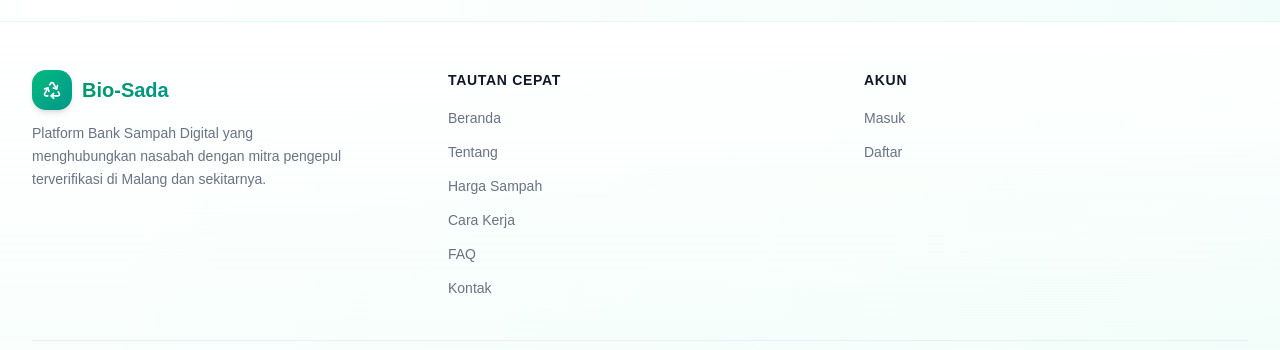
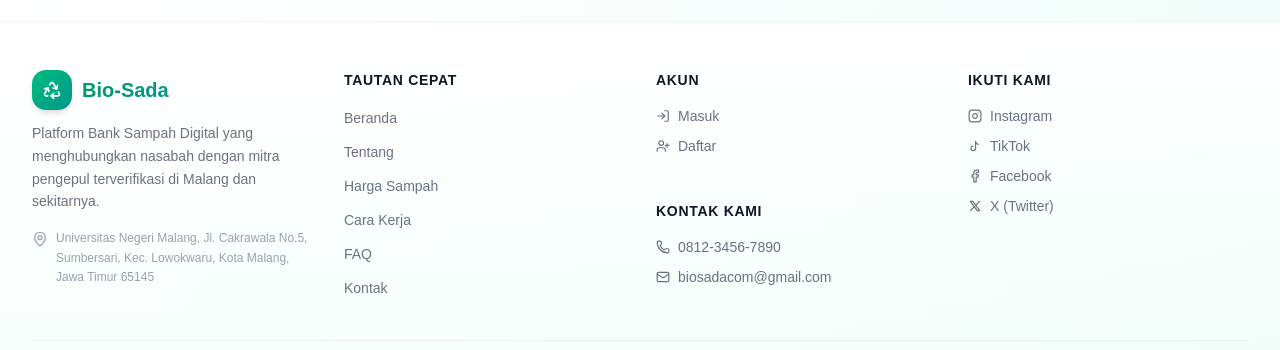
Before and after one commit to bafaqih/Bio-Sada, a React (Vite) app: page / in a window 1280 px wide. Shown: the part 4711-5061 px from the top of the page. Built offline with nearby package versions, Linux system fonts and the light colour scheme; no server answers; the database is empty.

Commit message:
update footer

```diff
--- a/src/pages/landingpage/sections/Footer.tsx
+++ b/src/pages/landingpage/sections/Footer.tsx
@@ -1,5 +1,5 @@
 import { Link } from 'react-router-dom';
-import { Recycle } from 'lucide-react';
+import { Recycle, MapPin, Phone, Mail, LogIn, UserPlus } from 'lucide-react';
 
 const QUICK_LINKS = [
   { label: 'Beranda', href: '#beranda' },
@@ -8,6 +8,48 @@ const QUICK_LINKS = [
   { label: 'Cara Kerja', href: '#cara-kerja' },
   { label: 'FAQ', href: '#faq' },
   { label: 'Kontak', href: '#kontak' },
+];
+
+const SOCIALS = [
+  {
+    label: 'Instagram',
+    href: 'https://instagram.com/biosadaofficial',
+    icon: (props: any) => (
+      <svg {...props} viewBox="0 0 24 24" fill="none" stroke="currentColor" strokeWidth="2" strokeLinecap="round" strokeLinejoin="round">
+        <rect x="2" y="2" width="20" height="20" rx="5" ry="5" />
+        <path d="M16 11.37A4 4 0 1 1 12.63 8 4 4 0 0 1 16 11.37z" />
+        <line x1="17.5" y1="6.5" x2="17.51" y2="6.5" />
+      </svg>
+    )
+  },
+  {
+    label: 'TikTok',
+    href: 'https://tiktok.com/@biosadaofficial',
+    icon: (props: any) => (
+      <svg {...props} viewBox="0 0 24 24" fill="none" stroke="currentColor" strokeWidth="2" strokeLinecap="round" strokeLinejoin="round">
+        <path d="M9 12a4 4 0 1 0 4 4V4a5 5 0 0 0 5 5" />
+      </svg>
+    )
+  },
+  {
+    label: 'Facebook',
+    href: 'https://facebook.com/biosadaofficial',
+    icon: (props: any) => (
+      <svg {...props} viewBox="0 0 24 24" fill="none" stroke="currentColor" strokeWidth="2" strokeLinecap="round" strokeLinejoin="round">
+        <path d="M18 2h-3a5 5 0 0 0-5 5v3H7v4h3v8h4v-8h3l1-4h-4V7a1 1 0 0 1 1-1h3z" />
+      </svg>
+    )
+  },
+  {
+    label: 'X (Twitter)',
+    href: 'https://x.com/biosadaofficial',
+    icon: (props: any) => (
+      <svg {...props} viewBox="0 0 24 24" fill="none" stroke="currentColor" strokeWidth="2" strokeLinecap="round" strokeLinejoin="round">
+        <path d="M4 4l11.733 16h4.267l-11.733-16z" />
+        <path d="M4 20l6.768-6.768m2.464-2.464l6.768-6.768" />
+      </svg>
+    )
+  },
 ];
 
 const handleNavClick = (href: string) => {
@@ -19,9 +61,9 @@ export default function Footer() {
   return (
     <footer className="border-t border-emerald-100/50 bg-gradient-to-b from-white to-emerald-50/40">
       <div className="mx-auto max-w-7xl px-4 py-12 sm:px-6 lg:px-8">
-        <div className="grid gap-8 sm:grid-cols-2 lg:grid-cols-3">
+        <div className="grid gap-8 sm:grid-cols-2 lg:grid-cols-4">
           {/* Brand */}
-          <div>
+          <div className="lg:col-span-1">
             <div className="flex items-center gap-2.5">
               <div className="flex h-10 w-10 items-center justify-center rounded-xl bg-gradient-to-br from-emerald-500 to-teal-600 shadow-md">
                 <Recycle className="h-5 w-5 text-white" />
@@ -30,9 +72,15 @@ export default function Footer() {
                 Bio-Sada
               </span>
             </div>
-            <p className="mt-3 max-w-xs text-sm leading-relaxed text-gray-500">
+            <p className="mt-3 text-sm leading-relaxed text-gray-500">
               Platform Bank Sampah Digital yang menghubungkan nasabah dengan mitra pengepul terverifikasi di Malang dan sekitarnya.
             </p>
+            <div className="mt-4 flex gap-2 text-gray-400">
+              <MapPin className="h-4 w-4 shrink-0 mt-0.5" />
+              <p className="text-xs leading-relaxed">
+                Universitas Negeri Malang, Jl. Cakrawala No.5, Sumbersari, Kec. Lowokwaru, Kota Malang, Jawa Timur 65145
+              </p>
+            </div>
           </div>
 
           {/* Quick links */}
@@ -52,20 +100,56 @@ export default function Footer() {
             </ul>
           </div>
 
-          {/* Account */}
+          {/* Account & Contact */}
+          <div className="grid grid-cols-2 gap-4 lg:grid-cols-1 lg:gap-8">
             <div>
               <h3 className="text-sm font-semibold uppercase tracking-wider text-gray-900">Akun</h3>
               <ul className="mt-4 space-y-2.5">
                 <li>
-                <Link to="/login" className="text-sm text-gray-500 transition-colors hover:text-emerald-600">
-                  Masuk
+                  <Link to="/login" className="flex items-center gap-2 text-sm text-gray-500 transition-colors hover:text-emerald-600">
+                    <LogIn className="h-3.5 w-3.5" />
+                    <span>Masuk</span>
                   </Link>
                 </li>
                 <li>
-                <Link to="/register" className="text-sm text-gray-500 transition-colors hover:text-emerald-600">
-                  Daftar
+                  <Link to="/register" className="flex items-center gap-2 text-sm text-gray-500 transition-colors hover:text-emerald-600">
+                    <UserPlus className="h-3.5 w-3.5" />
+                    <span>Daftar</span>
                   </Link>
                 </li>
+              </ul>
+            </div>
+            <div>
+              <h3 className="text-sm font-semibold uppercase tracking-wider text-gray-900">Kontak Kami</h3>
+              <ul className="mt-4 space-y-2.5">
+                <li>
+                  <a href="https://wa.me/6281234567890" target="_blank" rel="noopener noreferrer" className="group flex items-center gap-2 text-sm text-gray-500 transition-colors hover:text-emerald-600">
+                    <Phone className="h-3.5 w-3.5" />
+                    <span>0812-3456-7890</span>
+                  </a>
+                </li>
+                <li>
+                  <a href="mailto:biosadacom@gmail.com" className="group flex items-center gap-2 text-sm text-gray-500 transition-colors hover:text-emerald-600">
+                    <Mail className="h-3.5 w-3.5" />
+                    <span>biosadacom@gmail.com</span>
+                  </a>
+                </li>
+              </ul>
+            </div>
+          </div>
+
+          {/* Socials */}
+          <div>
+            <h3 className="text-sm font-semibold uppercase tracking-wider text-gray-900">Ikuti Kami</h3>
+            <ul className="mt-4 space-y-2.5">
+              {SOCIALS.map((s) => (
+                <li key={s.label}>
+                  <a href={s.href} target="_blank" rel="noopener noreferrer" className="group flex items-center gap-2 text-sm text-gray-500 transition-colors hover:text-emerald-600">
+                    <s.icon className="h-3.5 w-3.5" />
+                    <span>{s.label}</span>
+                  </a>
+                </li>
+              ))}
             </ul>
           </div>
         </div>
```
Lines whose indentation alone changed are shown as unchanged.
